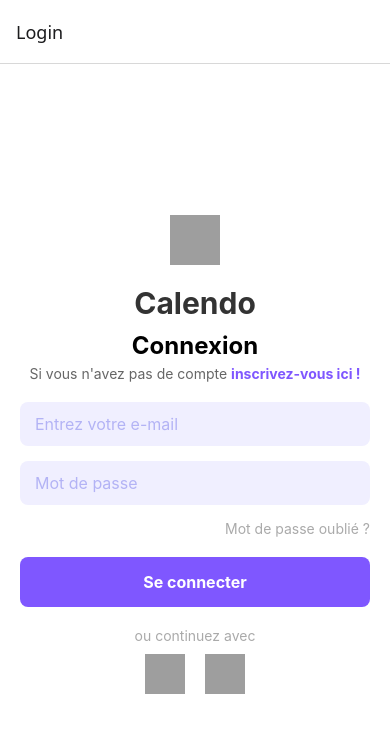
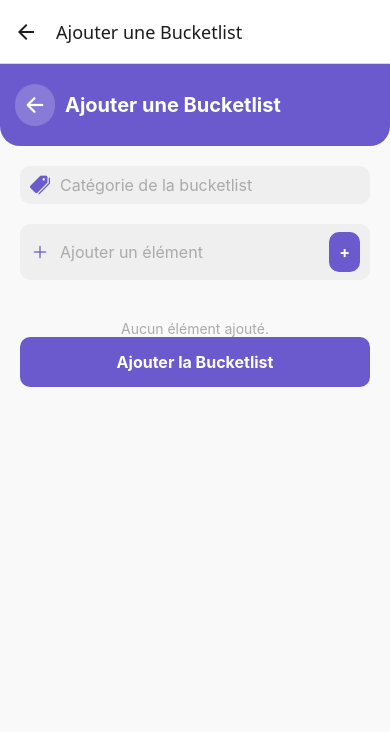
Before and after one commit to ty-mxm/calendo-app, a React Native app in the folder MyApp/: screen /AddBucketlist in a window 390 px wide. Shown: the top 732 px of the page. Built offline with nearby package versions, Linux system fonts and the light colour scheme; grey boxes are pictures that could not be loaded.

Commit message:
Add dynamic Bucketlist creation screen with category and item management

```diff
--- a/MyApp/App.tsx
+++ b/MyApp/App.tsx
@@ -25,6 +25,8 @@ import EditEventScreen from './src/screens/Events/EditEventScreen';
 // Bucketlists Screens
 import BucketlistsScreen from './src/screens/Bucketlists/BucketlistsScreen';
 import BucketlistDetailsScreen from './src/screens/Bucketlists/BucketlistDetailsScreen';
+import AddBucketListScreen from './src/screens/Bucketlists/AddBucketListScreen';
+
 
 // Settings Screens
 import GeneralSettingsScreen from './src/screens/Settings/GeneralSettingsScreen';
@@ -141,6 +143,16 @@ export default function App() {
           component={BucketlistDetailsScreen}
           options={{ title: 'Bucketlist Details', headerShown: true }}
         />
+        <Stack.Screen
+  name="AddBucketlist"
+  component={AddBucketListScreen}
+  options={{
+    title: 'Ajouter une Bucketlist',
+    headerShown: true,
+    headerBackTitle: 'Retour',
+  }}
+/>
+
 
         {/* Calendar Screens */}
         <Stack.Screen
--- a/MyApp/package.json
+++ b/MyApp/package.json
@@ -10,6 +10,7 @@
   },
   "dependencies": {
     "@react-native-community/masked-view": "^0.1.11",
+    "@react-native-picker/picker": "^2.10.2",
     "@react-navigation/bottom-tabs": "^7.2.0",
     "@react-navigation/native": "^7.0.14",
     "@react-navigation/native-stack": "^7.2.0",
--- /dev/null
+++ b/MyApp/src/screens/Bucketlists/AddBucketListScreen.tsx
@@ -0,0 +1,185 @@
+import React, { useState } from 'react';
+import {
+  View,
+  Text,
+  TextInput,
+  TouchableOpacity,
+  FlatList,
+  StyleSheet,
+  Alert,
+} from 'react-native';
+import { useNavigation } from '@react-navigation/native';
+import { Ionicons } from '@expo/vector-icons';
+
+export default function AddBucketListScreen() {
+  const navigation = useNavigation();
+
+  const [category, setCategory] = useState('');
+  const [items, setItems] = useState<string[]>([]);
+  const [newItem, setNewItem] = useState('');
+
+  const handleAddItem = () => {
+    if (!newItem.trim()) {
+      Alert.alert('Erreur', 'Veuillez entrer un élément.');
+      return;
+    }
+    setItems((prevItems) => [...prevItems, newItem.trim()]);
+    setNewItem('');
+  };
+
+  const handleAddBucketList = () => {
+    if (!category.trim() || items.length === 0) {
+      Alert.alert('Erreur', 'Veuillez remplir tous les champs et ajouter au moins un élément.');
+      return;
+    }
+
+    // Simule une réussite sans API
+    Alert.alert('Succès', `Bucketlist de la catégorie "${category}" ajoutée avec les éléments : ${items.join(', ')} !`);
+    navigation.goBack();
+  };
+
+  return (
+    <View style={styles.container}>
+      {/* Header */}
+      <View style={styles.header}>
+        <TouchableOpacity onPress={() => navigation.goBack()} style={styles.backButton}>
+          <Ionicons name="arrow-back" size={24} color="#FFF" />
+        </TouchableOpacity>
+        <Text style={styles.headerTitle}>Ajouter une Bucketlist</Text>
+      </View>
+
+      {/* Form */}
+      <View style={styles.formContainer}>
+        {/* Category Input */}
+        <View style={styles.inputContainer}>
+          <Ionicons name="pricetags" size={20} color="#6A5ACD" />
+          <TextInput
+            style={styles.input}
+            placeholder="Catégorie de la bucketlist"
+            placeholderTextColor="#AAA"
+            value={category}
+            onChangeText={setCategory}
+          />
+        </View>
+
+        {/* Add Item Input */}
+        <View style={styles.inputContainer}>
+          <Ionicons name="add" size={20} color="#6A5ACD" />
+          <TextInput
+            style={styles.input}
+            placeholder="Ajouter un élément"
+            placeholderTextColor="#AAA"
+            value={newItem}
+            onChangeText={setNewItem}
+          />
+          <TouchableOpacity onPress={handleAddItem} style={styles.addButtonSmall}>
+            <Text style={styles.addButtonText}>+</Text>
+          </TouchableOpacity>
+        </View>
+
+        {/* Items List */}
+        <FlatList
+          data={items}
+          keyExtractor={(item, index) => index.toString()}
+          renderItem={({ item }) => (
+            <View style={styles.listItem}>
+              <Text style={styles.listItemText}>{item}</Text>
+            </View>
+          )}
+          ListEmptyComponent={<Text style={styles.emptyText}>Aucun élément ajouté.</Text>}
+        />
+
+        {/* Add Button */}
+        <TouchableOpacity style={styles.addButton} onPress={handleAddBucketList}>
+          <Text style={styles.addButtonText}>Ajouter la Bucketlist</Text>
+        </TouchableOpacity>
+      </View>
+    </View>
+  );
+}
+
+const styles = StyleSheet.create({
+  container: {
+    flex: 1,
+    backgroundColor: '#F9F9F9',
+  },
+  header: {
+    flexDirection: 'row',
+    alignItems: 'center',
+    paddingVertical: 20,
+    paddingHorizontal: 15,
+    backgroundColor: '#6A5ACD',
+    borderBottomLeftRadius: 20,
+    borderBottomRightRadius: 20,
+  },
+  backButton: {
+    marginRight: 10,
+    backgroundColor: 'rgba(255, 255, 255, 0.2)',
+    padding: 8,
+    borderRadius: 50,
+  },
+  backButtonText: {
+    color: '#FFF',
+    fontSize: 16,
+  },
+  headerTitle: {
+    fontSize: 20,
+    fontWeight: 'bold',
+    color: '#FFF',
+  },
+  formContainer: {
+    padding: 20,
+  },
+  inputContainer: {
+    flexDirection: 'row',
+    alignItems: 'center',
+    backgroundColor: '#EFEFEF',
+    borderRadius: 10,
+    paddingHorizontal: 10,
+    paddingVertical: 8,
+    marginBottom: 20,
+  },
+  input: {
+    flex: 1,
+    fontSize: 16,
+    color: '#333',
+    marginLeft: 10,
+  },
+  addButton: {
+    backgroundColor: '#6A5ACD',
+    padding: 15,
+    borderRadius: 10,
+    alignItems: 'center',
+  },
+  addButtonSmall: {
+    backgroundColor: '#6A5ACD',
+    padding: 10,
+    borderRadius: 10,
+    marginLeft: 10,
+  },
+  addButtonText: {
+    color: '#FFF',
+    fontWeight: 'bold',
+    fontSize: 16,
+  },
+  listItem: {
+    flexDirection: 'row',
+    alignItems: 'center',
+    backgroundColor: '#FFF',
+    padding: 10,
+    marginBottom: 10,
+    borderRadius: 10,
+    borderWidth: 1,
+    borderColor: '#DDD',
+  },
+  listItemText: {
+    fontSize: 16,
+    color: '#333',
+  },
+  emptyText: {
+    textAlign: 'center',
+    color: '#AAA',
+    fontSize: 14,
+    marginTop: 20,
+  },
+});
--- a/MyApp/src/screens/Bucketlists/BucketlistsScreen.tsx
+++ b/MyApp/src/screens/Bucketlists/BucketlistsScreen.tsx
@@ -37,6 +37,10 @@ export default function BucketlistsScreen() {
     </TouchableOpacity>
   );
 
+  const handleAddBucketList = () => {
+    navigation.navigate('AddBucketlist' as never);
+  };
+
   return (
     <View style={styles.screenContainer}>
       {/* Header */}
@@ -57,6 +61,12 @@ export default function BucketlistsScreen() {
           <Text style={styles.emptyText}>Aucune bucketlist disponible.</Text>
         }
       />
+
+      {/* Add Bucketlist Button */}
+      <TouchableOpacity style={styles.addButton} onPress={handleAddBucketList}>
+        <Ionicons name="add-circle" size={24} color="#FFF" />
+        <Text style={styles.addButtonText}>Ajouter une Bucketlist</Text>
+      </TouchableOpacity>
     </View>
   );
 }
@@ -120,4 +130,21 @@ const styles = StyleSheet.create({
     fontSize: 16,
     marginTop: 50,
   },
+  addButton: {
+    flexDirection: 'row',
+    alignItems: 'center',
+    justifyContent: 'center',
+    backgroundColor: '#6A5ACD',
+    padding: 12,
+    marginHorizontal: 20,
+    marginBottom: 20,
+    borderRadius: 10,
+    elevation: 3,
+  },
+  addButtonText: {
+    color: '#FFF',
+    fontSize: 16,
+    fontWeight: '600',
+    marginLeft: 8,
+  },
 });
--- a/MyApp/types.ts
+++ b/MyApp/types.ts
@@ -44,6 +44,7 @@ export type RootStackParamList = {
   EventDetails: { event: Event };
   Bucketlists: undefined;
   BucketlistDetails: { category: BucketlistCategory };
+  AddBucketlist: { teamId: string };
   Calendar: undefined;
   CalendarDetails: undefined;
   Dashboard: undefined;
```
Also changed, not shown: 1 other file (tests, documents, lock files or other folders).
